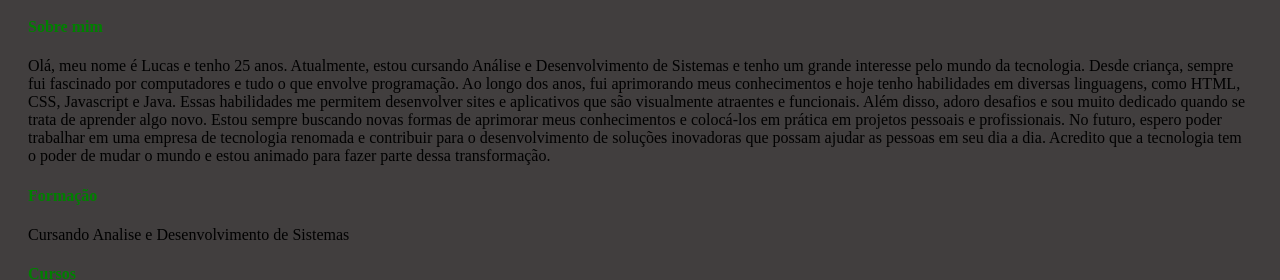
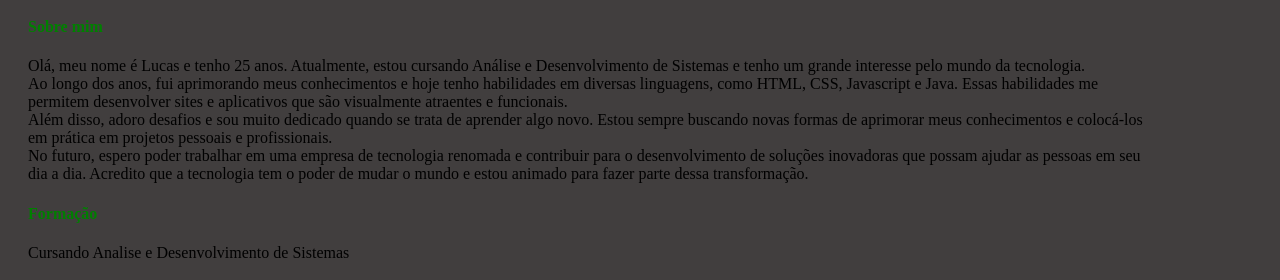
Before and after one commit to lucas0498/Mini_Blog, a plain HTML site: page index.html in a window 1280 px wide. Shown: the part 466-746 px from the top of the page. Drawn offline with Linux system fonts and the light colour scheme.

Commit message:
Update index.html

```diff
--- a/index.html
+++ b/index.html
@@ -7,6 +7,7 @@
   <title>Lucas Gonçalves</title>
   <link rel="stylesheet" href="style.css">
   <link rel="stylesheet" href="https://cdnjs.cloudflare.com/ajax/libs/font-awesome/4.7.0/css/font-awesome.min.css">
+
   <style>
     /* Estilos adicionais para a imagem */
 
@@ -21,17 +22,20 @@
             <li><a href="contato.html">Contato</a></li>
       </ul>
     </nav>
-    <h1><img src="perfil.jpeg" alt="#" id="foto-cabecalho"></h1>
+    <h1><img src="perfil.jpeg" id="foto-cabecalho"></h1>
   </header>
   <div class="conteudo">
-    <h2>Lucas Gonçalves</h2>
+    <h2 id="titulo-nome">Lucas Gonçalves</h2>
     <h3>Desenvolvedor Front-end</h3>
     <h4>Sobre mim</h4>
     <p>
-        Olá, meu nome é Lucas e tenho 25 anos. Atualmente, estou cursando Análise e Desenvolvimento de Sistemas e tenho um grande interesse pelo mundo da tecnologia. Desde criança, sempre fui fascinado por computadores e tudo o que envolve programação.
-        Ao longo dos anos, fui aprimorando meus conhecimentos e hoje tenho habilidades em diversas linguagens, como HTML, CSS, Javascript e Java. Essas habilidades me permitem desenvolver sites e aplicativos que são visualmente atraentes e funcionais.
-        Além disso, adoro desafios e sou muito dedicado quando se trata de aprender algo novo. Estou sempre buscando novas formas de aprimorar meus conhecimentos e colocá-los em prática em projetos pessoais e profissionais.
-        No futuro, espero poder trabalhar em uma empresa de tecnologia renomada e contribuir para o desenvolvimento de soluções inovadoras que possam ajudar as pessoas em seu dia a dia. Acredito que a tecnologia tem o poder de mudar o mundo e estou animado para fazer parte dessa transformação.
+          Olá, meu nome é Lucas e tenho 25 anos. Atualmente, estou cursando Análise e Desenvolvimento de Sistemas e tenho um grande interesse pelo mundo da tecnologia. <br>
+          Ao longo dos anos, fui aprimorando meus conhecimentos e hoje tenho habilidades em diversas linguagens, como HTML, CSS, Javascript e Java. Essas habilidades me <br>
+        permitem desenvolver sites e aplicativos que são visualmente atraentes e funcionais. <br>
+          Além disso, adoro desafios e sou muito dedicado quando se trata de aprender algo novo. Estou sempre buscando novas formas de aprimorar meus conhecimentos e colocá-los <br>
+        em prática em projetos pessoais e profissionais. <br>
+          No futuro, espero poder trabalhar em uma empresa de tecnologia renomada e contribuir para o desenvolvimento de soluções inovadoras que possam ajudar as pessoas em seu <br>
+        dia a dia. Acredito que a tecnologia tem o poder de mudar o mundo e estou animado para fazer parte dessa transformação.
         </p>
     <h4>Formação</h4>
     <p>Cursando Analise e Desenvolvimento de Sistemas</p>
```
